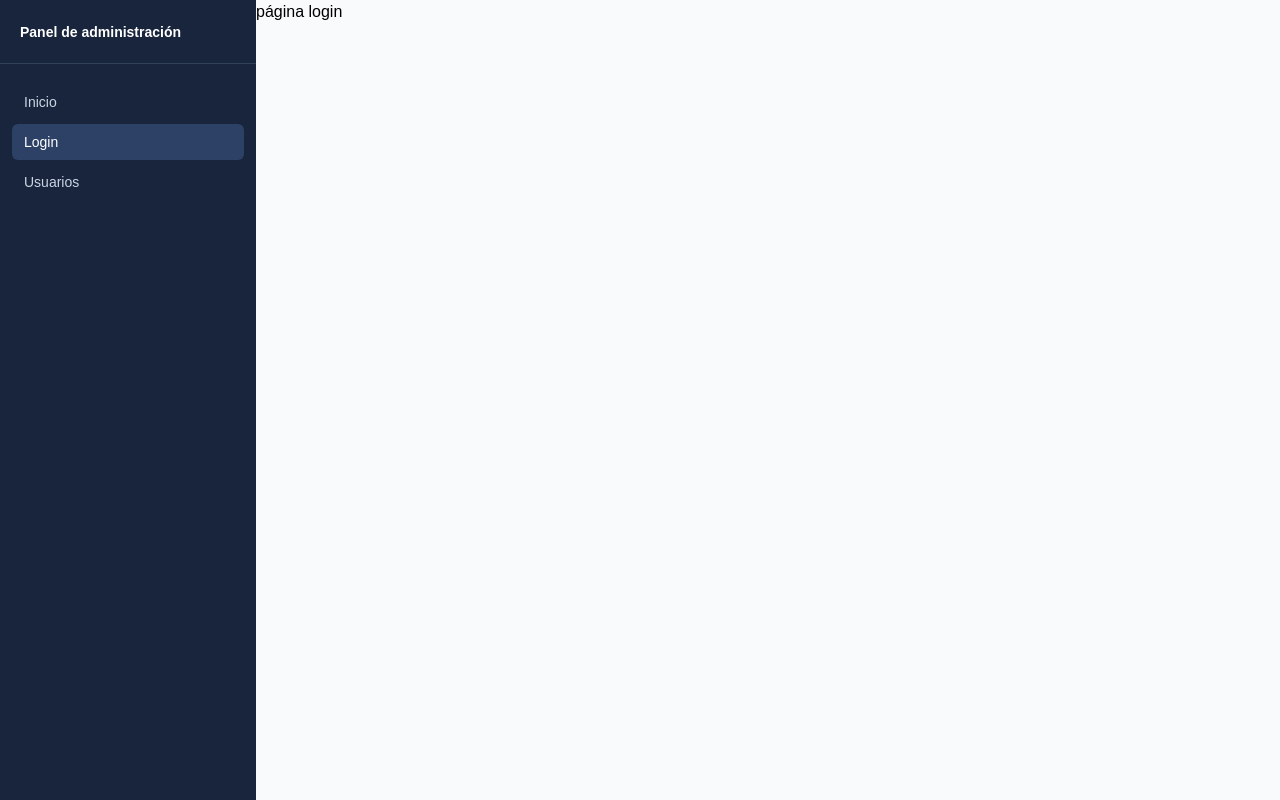
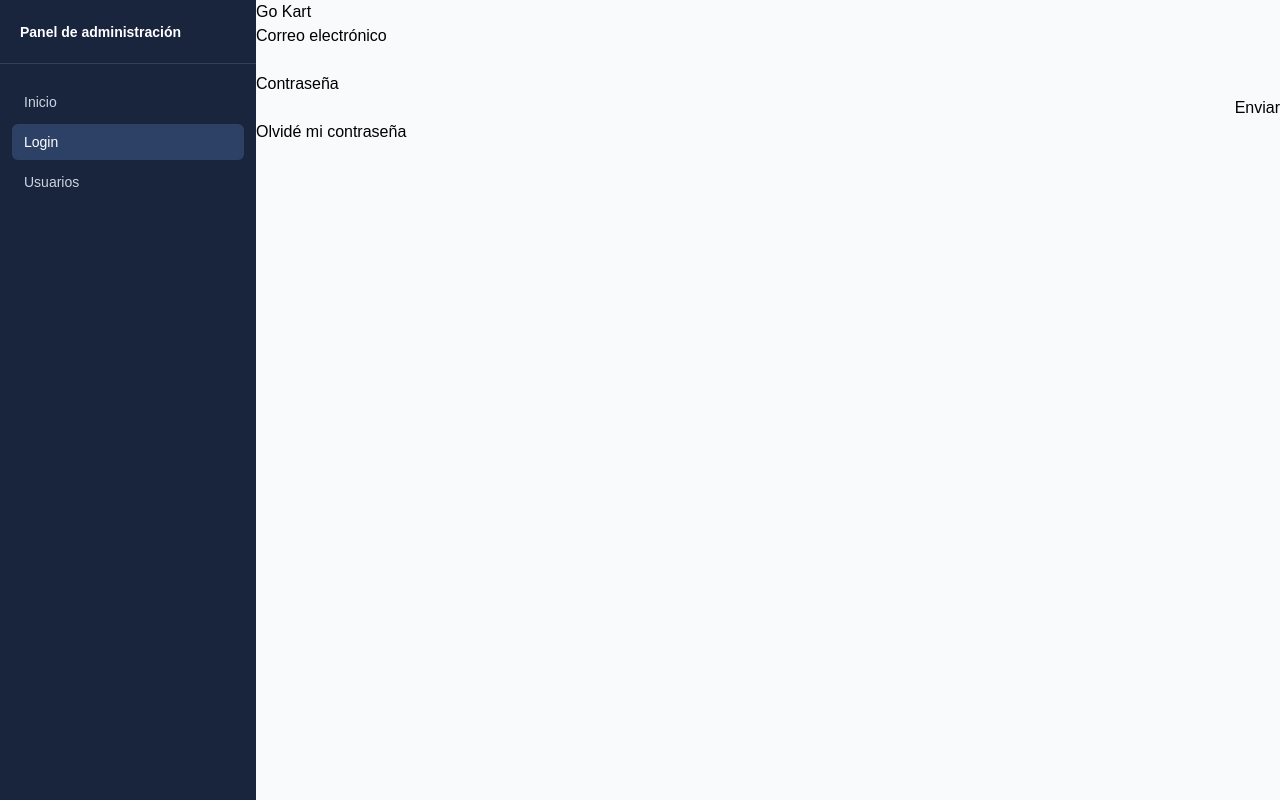
Before and after one commit to AinhoaMaya/proyecto-nextjs, a Next.js app: page /admin/login in a window 1280 px wide. Built offline with nearby package versions, Linux system fonts and the light colour scheme.

Commit message:
Creación de los campos de LoginComponent

```diff
--- a/components/login/LoginComponent.tsx
+++ b/components/login/LoginComponent.tsx
@@ -1,6 +1,29 @@
 export default function LoginComponent() {
+  let title = 'Go Kart'
 
   return (
-    <p>página login</p>
+    <section>
+        <h1>{title}</h1>
+
+        <form action="">
+            <div className="flex flex-col">
+                <label htmlFor="email">Correo electrónico</label>
+                <input id="email" name="email" type="email" className="" />
+            </div>
+
+            <div>
+                <label htmlFor="password">Contraseña</label>
+                <input id="password" name="password" type="text" className=""/>
+            </div>
+
+            <div className="flex justify-end">
+                <button type="submit" className="">Enviar</button>
+            </div>
+
+            <div>
+                <button type="submit" className="">Olvidé mi contraseña</button>
+            </div>
+        </form>
+    </section>
   );
 }
```
